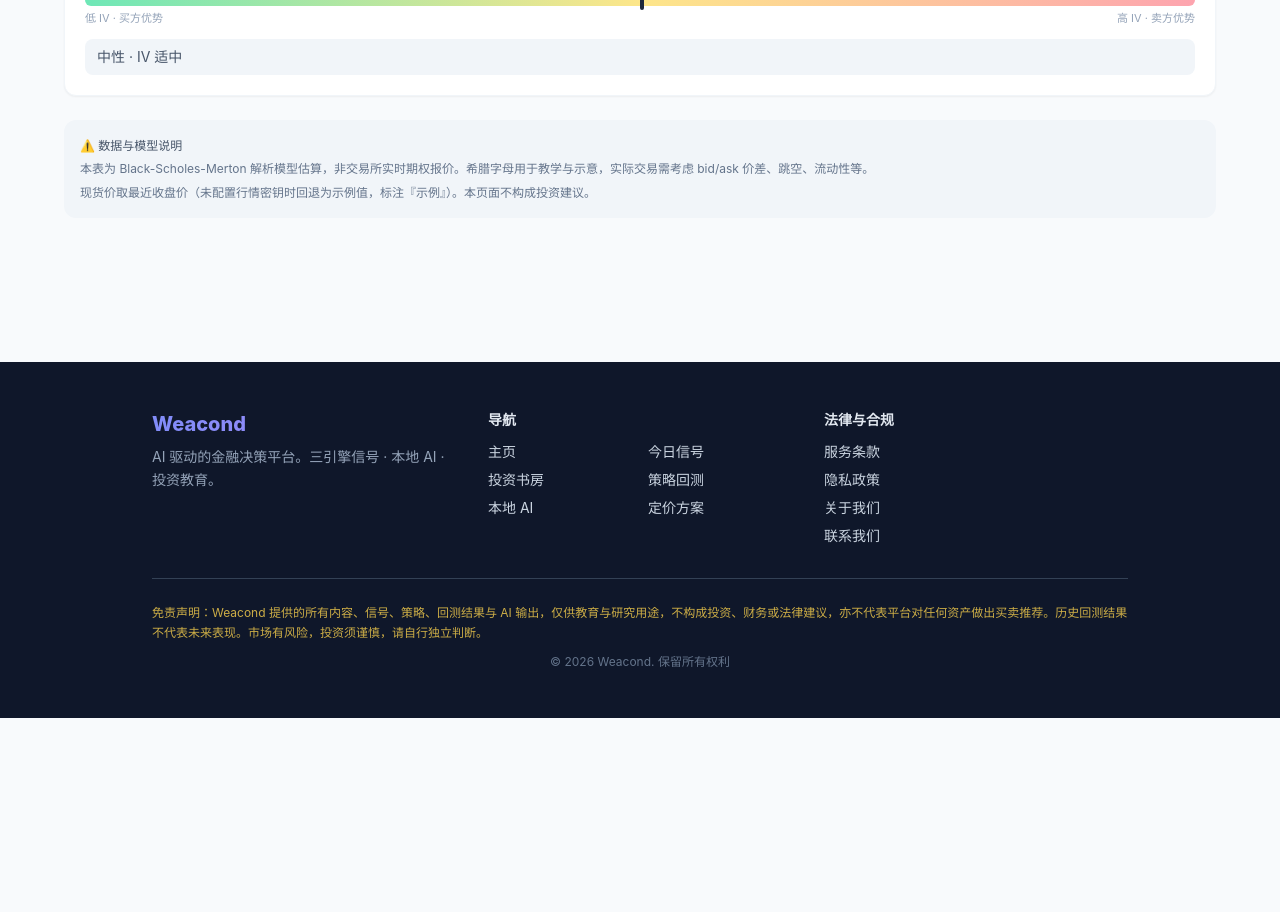
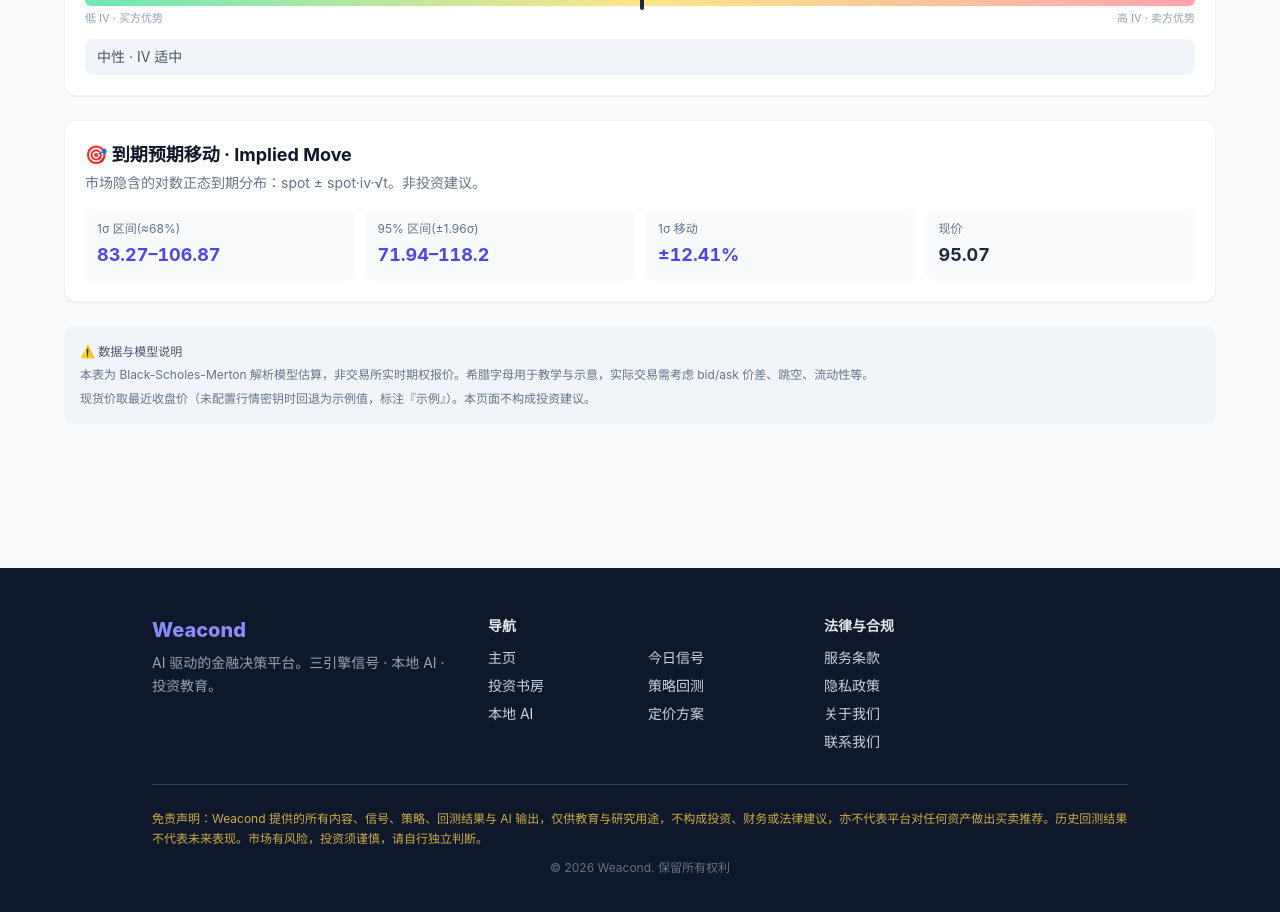
Before and after one commit to weacond/weacondwebsite, a Next.js app: page /options in a window 1280 px wide. Shown: the part 1900-2812 px from the top of the page. Before the commit the page ends 2618 px from the top, so only its background shows below. Built offline with nearby package versions, Linux system fonts and the light colour scheme; no server answers.

Commit message:
feat(options): 到期预期移动面板（impliedMove）
- pages/options.js: 波动率定位区下方新增「到期预期移动」卡片，展示 1σ/95% 价格区间与 1σ 移动百分比。

- 复用主组件已有的 spot/iv/t，无需新增 props；i18n 中英文齐备。next build 成功。

```diff
--- a/pages/options.js
+++ b/pages/options.js
@@ -3,7 +3,7 @@
 import Navbar from "../components/Navbar";
 import Footer from "../components/Footer";
 import { useLanguage } from "../contexts/LanguageContext";
-import { computeOptionChain, impliedVol, ivRank, ivPercentile, classifyIVRank, volSmile } from "../lib/options.js";
+import { computeOptionChain, impliedVol, ivRank, ivPercentile, classifyIVRank, volSmile, impliedMove } from "../lib/options.js";
 import { analyzeStrategy, strategyTemplates, probOfProfit, strategyGreeks, deltaHedge, probInRange } from "../lib/optionsStrategies.js";
 import Head from "next/head";
 import { useState, useEffect, useMemo } from "react";
@@ -150,6 +150,24 @@ export default function OptionsPage() {
 
           {/* 波动率定位（IV Rank） */}
           <VolPositioning iv={iv} L={L} />
+
+          {/* 到期预期移动（Implied Move / Expected Range） */}
+          {(() => {
+            const mv = impliedMove({ spot, iv, t });
+            if (!mv) return null;
+            return (
+              <div className="mt-6 bg-white rounded-xl p-5 shadow-sm border border-slate-100">
+                <h2 className="text-lg font-bold mb-1">{L.impliedMoveTitle}</h2>
+                <p className="text-slate-500 text-sm mb-4">{L.impliedMoveSubtitle}</p>
+                <div className="grid grid-cols-2 md:grid-cols-4 gap-3">
+                  <Metric label={L.oneSigmaRange} value={`${mv.oneSigmaLow}–${mv.oneSigmaHigh}`} tone="indigo" />
+                  <Metric label={L.p95Range} value={`${mv.p95Low}–${mv.p95High}`} tone="indigo" />
+                  <Metric label={L.oneSigmaPct} value={`±${mv.oneSigmaPct}%`} tone="indigo" />
+                  <Metric label={L.atmSpot} value={mv.spot.toFixed(2)} tone="slate" />
+                </div>
+              </div>
+            );
+          })()}
 
           <div className="mt-6 bg-slate-100 rounded-xl p-4 text-xs text-slate-500 leading-relaxed">
             <p className="font-medium text-slate-600 mb-1">{L.disclaimerTitle}</p>
@@ -578,6 +596,12 @@ const zh = {
   histLow: "历史 IV 低值(%)",
   histHigh: "历史 IV 高值(%)",
   ivPercentile: "IV 百分位",
+  impliedMoveTitle: "🎯 到期预期移动 · Implied Move",
+  impliedMoveSubtitle: "市场隐含的对数正态到期分布：spot ± spot·iv·√t。非投资建议。",
+  oneSigmaRange: "1σ 区间(≈68%)",
+  p95Range: "95% 区间(±1.96σ)",
+  oneSigmaPct: "1σ 移动",
+  atmSpot: "现价",
   volLow: "低 IV · 买方优势",
   volHigh: "高 IV · 卖方优势",
   volNeutral: "中性 · IV 适中",
@@ -657,6 +681,12 @@ const en = {
   histLow: "Historical IV low (%)",
   histHigh: "Historical IV high (%)",
   ivPercentile: "IV Percentile",
+  impliedMoveTitle: "🎯 Implied Move · Expected Range at Expiry",
+  impliedMoveSubtitle: "Lognormal expiry distribution implied by the market: spot ± spot·iv·√t. Not investment advice.",
+  oneSigmaRange: "1σ Range (~68%)",
+  p95Range: "95% Range (±1.96σ)",
+  oneSigmaPct: "1σ Move",
+  atmSpot: "Spot",
   volLow: "Low IV · buyer's edge",
   volHigh: "High IV · seller's edge",
   volNeutral: "Neutral · moderate IV",
```
